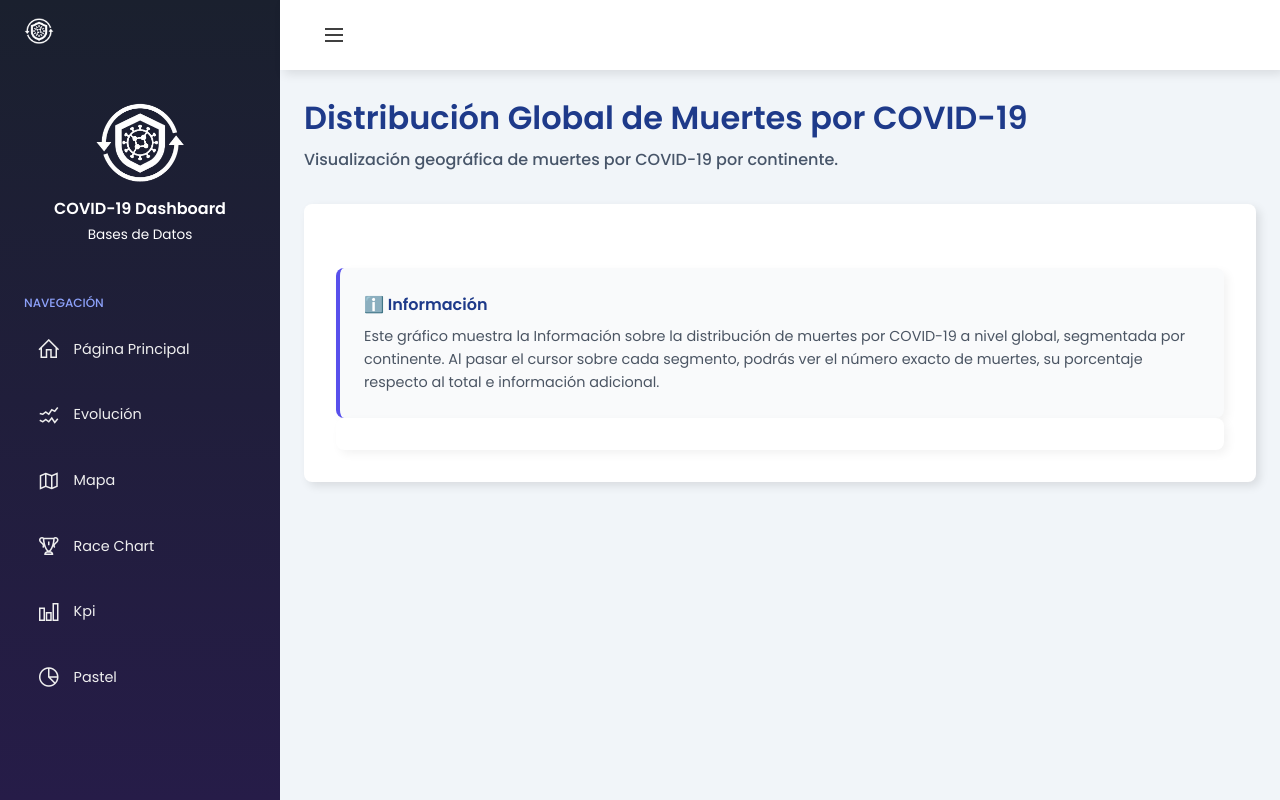
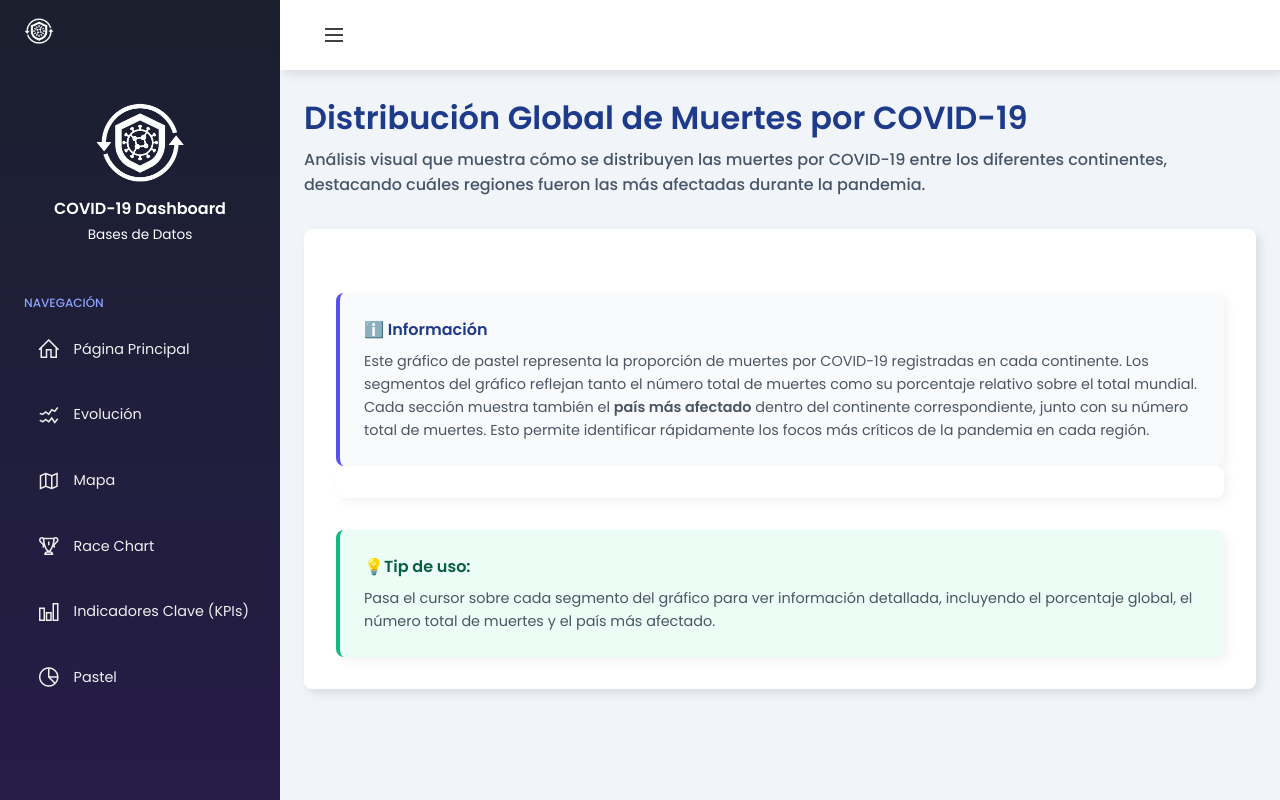
Before and after one commit to lymichh/CovidDashboardWebsite, a Flask app: template tutorialFlask/templates/pastel.html in a window 1280 px wide. Run offline with Flask 3, Linux system fonts and the light colour scheme; the template is opened without the code that fills it, so the values that code supplies are empty.

Commit message:
5Gráficas_Terminadas

```diff
--- a/tutorialFlask/app.py
+++ b/tutorialFlask/app.py
@@ -188,6 +188,41 @@ def figure_evolucion(df, pais):
 
 #------- QUERY 2: MAPA DE CALOR
 def figure_map(df, tipo='CasosPorMillon'):
+
+    country_mapping = {
+        'USA': 'United States of America',
+        'UK': 'United Kingdom',
+        'UAE': 'United Arab Emirates',
+        'S. Korea': 'South Korea',
+        'North Macedonia': 'Macedonia',
+        'Congo': 'Republic of the Congo',
+        'DRC': 'Democratic Republic of the Congo',
+        'Czechia': 'Czech Republic',
+        'CAR': 'Central African Republic',
+        'Bosnia and Herzegovina': 'Bosnia and Herz.',
+        'Dominican Republic': 'Dominican Rep.',
+        'Equatorial Guinea': 'Eq. Guinea',
+        'Timor-Leste': 'East Timor',
+        "Côte d'Ivoire": 'Ivory Coast',
+        'Eswatini': 'Swaziland',
+        'Faeroe Islands': 'Faroe Islands',
+        'Channel Islands': 'United Kingdom',
+        'Saint Kitts and Nevis': 'St. Kitts and Nevis',
+        'Saint Lucia': 'St. Lucia',
+        'Saint Vincent and the Grenadines': 'St. Vincent and the Gren.',
+        'Turks and Caicos': 'Turks and Caicos Is.',
+        'British Virgin Islands': 'British Virgin Is.',
+        'U.S. Virgin Islands': 'United States Virgin Islands',
+        'Sint Maarten': 'Sint Maarten',
+        'St. Barth': 'St-Barthélemy',
+        'Caribbean Netherlands': 'Netherlands',
+        'China': 'China'
+    }
+
+    df['Country_Mapped'] = df['Country_Region'].map(country_mapping).fillna(df['Country_Region'])
+
+
+
     # GeoJSON mundial (de Natural Earth, alojado en Plotly)
     df[tipo] = pd.to_numeric(df[tipo], errors='coerce')
 
@@ -195,24 +230,31 @@ def figure_map(df, tipo='CasosPorMillon'):
     with urllib.request.urlopen(url) as response:
         geojson = json.load(response)
 
+
     label = "Casos por millón de habitantes" if tipo == "CasosPorMillon" else "Tasa de mortalidad (%)"
     color_scale = 'Reds' if tipo == "CasosPorMillon" else 'Blues'
 
     fig = px.choropleth_mapbox(
         df,
         geojson=geojson,
-        locations='Country_Region',
+        locations='Country_Mapped',
         featureidkey='properties.name',  # Coincide con los nombres del campo Country_Region
         color=tipo,
         color_continuous_scale= color_scale,
-        range_color=(0, df[tipo].max()),
+        range_color=(0, df[tipo].quantile(0.98)),
         mapbox_style="carto-positron",
         zoom=1,
         center={"lat": 20, "lon": 0},
-        opacity=0.7,
+        opacity=0.8,
         labels={tipo: label},
-        title=f'Mapa de {label} por país'
+        title=f'Mapa de {label} por país',
+        hover_name='Country_Region',
+        hover_data={
+            'Country_Mapped': False,
+            tipo: ':.2f'
+        }
     )
+
 
     fig.update_layout(
         margin=dict(l=0, r=0, t=40, b=0),
@@ -377,47 +419,65 @@ def race_chart():
 
 @app.route('/kpi')
 def kpi_dashboard():
+    # QUERY 1: Datos históricos (últimas 20 fechas)
+    query_historico = """
+        SELECT TOP 20
+            Date,
+            SUM(Confirmed) as TotalConfirmados,
+            SUM(Deaths) as TotalMuertes,
+            SUM(Recovered) as TotalRecuperados,
+            SUM(Active) as TotalActivos
+        FROM dbo.day_wise
+        GROUP BY Date
+        ORDER BY Date DESC
+    """
+    df_historico = run_query(query_historico)
 
-    #Estadísticas globales actuales
+    # QUERY 2: Estadísticas globales ACTUALES
     query_global = """
         SELECT
-            SUM(Confirmed) as TotalConfirmados, SUM(Deaths) as TotalMuertes, SUM(Recovered) as TotalRecuperados, SUM(Active) as TotalActivos,
+            SUM(Confirmed) as TotalConfirmados,
+            SUM(Deaths) as TotalMuertes,
+            SUM(Recovered) as TotalRecuperados,
+            SUM(Active) as TotalActivos,
             COUNT(DISTINCT Country_Region) as PaisesAfectados
         FROM dbo.country_wise_latest
     """
     df_global = run_query(query_global)
 
-    #Tendencias semanales
+    # QUERY 3: Tendencias semanales ACTUALES (para velocidad de propagación)
     query_tendencias = """
         SELECT
-            SUM(_1_week_change) as CambioSemanal, SUM(Confirmed) as TotalActual, AVG(_1_week_increase) as PromedioAumentoSemanal
+            AVG(_1_week_increase) as PromedioAumentoSemanal
         FROM dbo.country_wise_latest
         WHERE _1_week_increase IS NOT NULL
     """
     df_tendencias = run_query(query_tendencias)
 
-    #Casos graves y testing
+    # QUERY 4: Casos graves y testing ACTUALES
     query_testing = """
         SELECT
-            SUM(Serious_Critical) as CasosGraves, SUM(ActiveCases) as CasosActivosTotal, AVG(Tests_1M_pop) as PromedioTestsPorMillon, SUM(TotalTests) as TestsTotales
+            SUM(Serious_Critical) as CasosGraves,
+            SUM(ActiveCases) as CasosActivosTotal,
+            AVG(Tests_1M_pop) as PromedioTestsPorMillon
         FROM dbo.worldometer_data
         WHERE Tests_1M_pop IS NOT NULL
     """
     df_testing = run_query(query_testing)
 
-    #Calculo de KPIs
+    # CALCULAR KPIs ACTUALES (ESTÁTICOS - no cambian con el slider)
     if not df_global.empty:
         total_confirmados = df_global['TotalConfirmados'].iloc[0]
         total_muertes = df_global['TotalMuertes'].iloc[0]
         total_recuperados = df_global['TotalRecuperados'].iloc[0]
-        total_activos = df_global['TotalActivos'].iloc[0]
         paises_afectados = df_global['PaisesAfectados'].iloc[0]
 
-        tasa_recuperacion = (total_recuperados / total_confirmados * 100) if total_confirmados > 0 else 0
+        # KPIs que SÍ cambian con el tiempo (históricos)
+        tasa_recuperacion_inicial = (total_recuperados / total_confirmados * 100) if total_confirmados > 0 else 0
+        tasa_mortalidad_inicial = (total_muertes / total_confirmados * 100) if total_confirmados > 0 else 0
 
-        tasa_mortalidad = (total_muertes / total_confirmados * 100) if total_confirmados > 0 else 0
-
-        velocidad_propagacion = df_tendencias['PromedioAumentoSemanal'].iloc[0] if not df_tendencias.empty else 0
+        # KPIs que NO cambian (estáticos, basados en datos actuales)
+        velocidad_propagacion = abs(df_tendencias['PromedioAumentoSemanal'].iloc[0]) if not df_tendencias.empty else 0
 
         casos_graves = df_testing['CasosGraves'].iloc[0] if not df_testing.empty else 0
         casos_activos_total = df_testing['CasosActivosTotal'].iloc[0] if not df_testing.empty else 1
@@ -426,16 +486,45 @@ def kpi_dashboard():
         tests_por_millon = df_testing['PromedioTestsPorMillon'].iloc[0] if not df_testing.empty else 0
 
     else:
-        # Valores por defecto si no hay datos
-        tasa_recuperacion = 0
-        tasa_mortalidad = 0
-        velocidad_propagacion = 0
-        carga_hospitalaria = 0
-        paises_afectados = 0
-        tests_por_millon = 0
-        total_confirmados = 0
-        total_muertes = 0
-        total_recuperados = 0
+        tasa_recuperacion_inicial = tasa_mortalidad_inicial = velocidad_propagacion = 0
+        carga_hospitalaria = paises_afectados = tests_por_millon = 0
+        total_confirmados = total_muertes = total_recuperados = casos_graves = 0
+
+    # CREAR FRAMES (solo para los 2 primeros gauges que cambian)
+    frames = []
+    slider_steps = []
+
+    if not df_historico.empty:
+        df_historico_sorted = df_historico.sort_values('Date')
+
+        for idx, row in df_historico_sorted.iterrows():
+            fecha = row['Date'].strftime('%d/%m/%Y')
+            confirmados = row['TotalConfirmados']
+            muertes = row['TotalMuertes']
+            recuperados = row['TotalRecuperados']
+
+            tasa_rec = (recuperados / confirmados * 100) if confirmados > 0 else 0
+            tasa_mort = (muertes / confirmados * 100) if confirmados > 0 else 0
+
+            # Frame solo actualiza los 2 primeros gauges (índices 0 y 1)
+            frame = go.Frame(
+                data=[
+                    go.Indicator(value=tasa_rec),  # Gauge 1: Recuperación
+                    go.Indicator(value=tasa_mort), # Gauge 2: Mortalidad
+                ],
+                name=fecha,
+                traces=[0, 1]  # Solo actualiza los traces 0 y 1
+            )
+            frames.append(frame)
+
+            slider_steps.append({
+                'args': [[fecha], {'frame': {'duration': 300, 'redraw': True}, 'mode': 'immediate'}],
+                'label': fecha,
+                'method': 'animate'
+            })
+
+    # CREAR FIGURA CON 6 GAUGES (2x3 grid)
+    from plotly.subplots import make_subplots
 
     fig = make_subplots(
         rows=2, cols=3,
@@ -444,32 +533,28 @@ def kpi_dashboard():
             [{'type': 'indicator'}, {'type': 'indicator'}, {'type': 'indicator'}]
         ],
         subplot_titles=(
-            '🎯 Tasa de Recuperación',
-            '☠️ Tasa de Mortalidad',
-            '📈 Velocidad de Propagación',
+            '🎯 Tasa de Recuperación (ANIMADO)',
+            '☠️ Tasa de Mortalidad (ANIMADO)',
+            '📈 Velocidad Semanal Propagación',
             '🏥 Carga Hospitalaria',
             '🌍 Países Afectados',
             '🧪 Tests por Millón'
         ),
-        vertical_spacing=0.3,
-        horizontal_spacing=0.15
+        vertical_spacing=0.25,
+        horizontal_spacing=0.12
     )
 
-    # GAUGE 1: TASA DE RECUPERACIÓN (SIN DELTA CONFUSO)
-
+    # GAUGE 1: RECUPERACIÓN (ANIMADO)
     fig.add_trace(go.Indicator(
         mode="gauge+number",
-        value=tasa_recuperacion,
-        title={
-            'text': f"<b>Recuperación Global</b><br><span style='font-size:12px; color:gray'>{total_recuperados:,.0f} de {total_confirmados:,.0f} casos</span>",
-            'font': {'size': 14}
-        },
-        number={'suffix': "%", 'font': {'size': 42, 'color': '#059669'}},
+        value=tasa_recuperacion_inicial,
+        title={'text': f"<b>{total_recuperados:,.0f} recuperados</b>", 'font': {'size': 12}},
+        number={'suffix': "%", 'font': {'size': 40, 'color': '#059669'}},
         gauge={
-            'axis': {'range': [0, 100], 'tickwidth': 2, 'tickcolor': "lightgray", 'ticksuffix': '%'},
-            'bar': {'color': "#059669", 'thickness': 0.8},
+            'axis': {'range': [0, 100], 'ticksuffix': '%'},
+            'bar': {'color': "#059669", 'thickness': 0.75},
             'bgcolor': "white",
-            'borderwidth': 3,
+            'borderwidth': 2,
             'bordercolor': "#e5e7eb",
             'steps': [
                 {'range': [0, 50], 'color': '#fee2e2'},
@@ -477,28 +562,24 @@ def kpi_dashboard():
                 {'range': [75, 100], 'color': '#d1fae5'}
             ],
             'threshold': {
-                'line': {'color': "#10b981", 'width': 5},
-                'thickness': 0.8,
-                'value': tasa_recuperacion
+                'line': {'color': "#10b981", 'width': 4},
+                'thickness': 0.75,
+                'value': tasa_recuperacion_inicial
             }
         }
     ), row=1, col=1)
 
-    #GAUGE 2: TASA DE MORTALIDAD
-
+    # GAUGE 2: MORTALIDAD (ANIMADO)
     fig.add_trace(go.Indicator(
         mode="gauge+number",
-        value=tasa_mortalidad,
-        title={
-            'text': f"<b>Mortalidad Global</b><br><span style='font-size:12px; color:gray'>{total_muertes:,.0f} fallecidos</span>",
-            'font': {'size': 14}
-        },
-        number={'suffix': "%", 'font': {'size': 42, 'color': '#dc2626'}},
+        value=tasa_mortalidad_inicial,
+        title={'text': f"<b>{total_muertes:,.0f} fallecidos</b>", 'font': {'size': 12}},
+        number={'suffix': "%", 'font': {'size': 40, 'color': '#dc2626'}},
         gauge={
-            'axis': {'range': [0, 10], 'tickwidth': 2, 'tickcolor': "lightgray", 'ticksuffix': '%'},
-            'bar': {'color': "#dc2626", 'thickness': 0.8},
+            'axis': {'range': [0, 10], 'ticksuffix': '%'},
+            'bar': {'color': "#dc2626", 'thickness': 0.75},
             'bgcolor': "white",
-            'borderwidth': 3,
+            'borderwidth': 2,
             'bordercolor': "#e5e7eb",
             'steps': [
                 {'range': [0, 2], 'color': '#d1fae5'},
@@ -506,28 +587,24 @@ def kpi_dashboard():
                 {'range': [5, 10], 'color': '#fee2e2'}
             ],
             'threshold': {
-                'line': {'color': "#ef4444", 'width': 5},
-                'thickness': 0.8,
-                'value': tasa_mortalidad
+                'line': {'color': "#ef4444", 'width': 4},
+                'thickness': 0.75,
+                'value': tasa_mortalidad_inicial
             }
         }
     ), row=1, col=2)
 
-    #GAUGE 3: VELOCIDAD DE PROPAGACIÓN
-
+    # GAUGE 3: VELOCIDAD (ESTÁTICO)
     fig.add_trace(go.Indicator(
         mode="gauge+number",
-        value=abs(velocidad_propagacion),
-        title={
-            'text': "<b>Aumento Semanal</b><br><span style='font-size:12px; color:gray'>Promedio global</span>",
-            'font': {'size': 14}
-        },
-        number={'suffix': "%", 'font': {'size': 42, 'color': '#f59e0b'}},
+        value=velocidad_propagacion,
+        title={'text': "<b>Promedio actual</b>", 'font': {'size': 12}},
+        number={'suffix': "%", 'font': {'size': 40, 'color': '#f59e0b'}},
         gauge={
-            'axis': {'range': [0, 50], 'tickwidth': 2, 'tickcolor': "lightgray", 'ticksuffix': '%'},
-            'bar': {'color': "#f59e0b", 'thickness': 0.8},
+            'axis': {'range': [0, 50], 'ticksuffix': '%'},
+            'bar': {'color': "#f59e0b", 'thickness': 0.75},
             'bgcolor': "white",
-            'borderwidth': 3,
+            'borderwidth': 2,
             'bordercolor': "#e5e7eb",
             'steps': [
                 {'range': [0, 5], 'color': '#d1fae5'},
@@ -535,28 +612,24 @@ def kpi_dashboard():
                 {'range': [15, 50], 'color': '#fee2e2'}
             ],
             'threshold': {
-                'line': {'color': "#f97316", 'width': 5},
-                'thickness': 0.8,
-                'value': abs(velocidad_propagacion)
+                'line': {'color': "#f97316", 'width': 4},
+                'thickness': 0.75,
+                'value': velocidad_propagacion
             }
         }
     ), row=1, col=3)
 
-    #GAUGE 4: CARGA HOSPITALARIA
-
+    # GAUGE 4: CARGA HOSPITALARIA (ESTÁTICO)
     fig.add_trace(go.Indicator(
         mode="gauge+number",
         value=carga_hospitalaria,
-        title={
-            'text': f"<b>Casos Graves / Activos</b><br><span style='font-size:12px; color:gray'>{casos_graves:,.0f} graves de {casos_activos_total:,.0f}</span>",
-            'font': {'size': 14}
-        },
-        number={'suffix': "%", 'font': {'size': 42, 'color': '#8b5cf6'}},
+        title={'text': f"<b>{casos_graves:,.0f} casos graves</b>", 'font': {'size': 12}},
+        number={'suffix': "%", 'font': {'size': 40, 'color': '#8b5cf6'}},
         gauge={
-            'axis': {'range': [0, 100], 'tickwidth': 2, 'tickcolor': "lightgray", 'ticksuffix': '%'},
-            'bar': {'color': "#8b5cf6", 'thickness': 0.8},
+            'axis': {'range': [0, 100], 'ticksuffix': '%'},
+            'bar': {'color': "#8b5cf6", 'thickness': 0.75},
             'bgcolor': "white",
-            'borderwidth': 3,
+            'borderwidth': 2,
             'bordercolor': "#e5e7eb",
             'steps': [
                 {'range': [0, 30], 'color': '#d1fae5'},
@@ -564,121 +637,106 @@ def kpi_dashboard():
                 {'range': [60, 100], 'color': '#fee2e2'}
             ],
             'threshold': {
-                'line': {'color': "#a855f7", 'width': 5},
-                'thickness': 0.8,
+                'line': {'color': "#a855f7", 'width': 4},
+                'thickness': 0.75,
                 'value': carga_hospitalaria
             }
         }
     ), row=2, col=1)
 
-    # GAUGE 5: PAÍSES AFECTADOS
-
+    # GAUGE 5: PAÍSES (ESTÁTICO)
     fig.add_trace(go.Indicator(
         mode="number",
         value=paises_afectados,
-        title={
-            'text': "<b>Expansión Global</b><br><span style='font-size:12px; color:gray'>Países con casos confirmados</span>",
-            'font': {'size': 14}
-        },
+        title={'text': "<b>Expansión global</b>", 'font': {'size': 12}},
         number={
-            'font': {'size': 70, 'color': '#1e40af', 'family': 'Arial Black'},
+            'font': {'size': 60, 'color': '#1e40af', 'family': 'Arial Black'},
             'suffix': ' países'
         },
         domain={'x': [0, 1], 'y': [0.2, 0.8]}
     ), row=2, col=2)
 
-    #GAUGE 6: TESTS POR MILLÓN
-
+    # GAUGE 6: TESTS (ESTÁTICO)
     fig.add_trace(go.Indicator(
         mode="gauge+number",
         value=tests_por_millon,
-        title={
-            'text': "<b>Capacidad de Testeo</b><br><span style='font-size:12px; color:gray'>Promedio mundial</span>",
-            'font': {'size': 14}
-        },
+        title={'text': "<b>Promedio mundial</b>", 'font': {'size': 12}},
+        # Quitamos suffix con <br> y cualquier HTML problemático
         number={
-            'font': {'size': 32, 'color': '#0891b2'},
-            'suffix': "<br>tests/1M",
+            'font': {'size': 36, 'color': '#0891b2', 'family': 'Inter'},
             'valueformat': ',.0f'
         },
         gauge={
             'axis': {
                 'range': [0, 300000],
-                'tickwidth': 2,
-                'tickcolor': "lightgray",
                 'tickformat': ',.0f',
-                'ticksuffix': 'k',
-                'tickvals': [0, 50000, 100000, 150000, 200000, 250000, 300000]
+                'tickvals': [0, 100000, 200000, 300000]
             },
-            'bar': {'color': "#0891b2", 'thickness': 0.8},
+            'bar': {'color': "#0891b2", 'thickness': 0.75},
             'bgcolor': "white",
-            'borderwidth': 3,
+            'borderwidth': 2,
             'bordercolor': "#e5e7eb",
             'steps': [
-                {'range': [0, 50000], 'color': '#fee2e2'},
-                {'range': [50000, 150000], 'color': '#fef3c7'},
-                {'range': [150000, 300000], 'color': '#d1fae5'}
+                {'range': [0, 100000], 'color': '#fee2e2'},
+                {'range': [100000, 200000], 'color': '#fef3c7'},
+                {'range': [200000, 300000], 'color': '#d1fae5'}
             ],
             'threshold': {
-                'line': {'color': "#06b6d4", 'width': 5},
-                'thickness': 0.8,
+                'line': {'color': "#06b6d4", 'width': 4},
+                'thickness': 0.75,
                 'value': tests_por_millon
             }
-        }
+        },
+        # Domain fijado para la celda (coincide con la tercera columna, fila 2)
+        domain={'x': [0.66, 1.0], 'y': [0.00, 0.45]}
     ), row=2, col=3)
 
-
-    #LAYOUT GENERAL
-    fig.update_layout(
-        title=dict(
-            x=0.5,
-            xanchor='center',
-            font=dict(size=32, color='#1e3a8a', family='Inter, Arial')
-        ),
-        paper_bgcolor='#f8fafc',
-        plot_bgcolor='#f8fafc',
-        height=900,
-        margin=dict(t=140, b=80, l=80, r=80),
-        font=dict(family='Inter, Arial', size=13, color='#334155')
+    # Annotation fija para la etiqueta "tests / 1M"
+    fig.add_annotation(
+        x=0.9,   # centrado aproximadamente sobre la tercera columna
+        y=0.14,   # dentro de la segunda fila (ajusta +/- si quieres moverlo)
+        xref='paper', yref='paper',
+        text="<b>tests / 1M</b>",
+        showarrow=False,
+        font={'size': 12, 'color': '#0891b2', 'family': 'Inter'},
+        align='center',
+        bgcolor='rgba(255,255,255,0.0)'
     )
 
-    # Convertir a HTML
-    graph_html = pio.to_html(fig, full_html=False, config={
-        'displayModeBar': True,
-        'displaylogo': False,
-        'toImageButtonOptions': {
-            'format': 'png',
-            'filename': 'covid_kpi_dashboard',
-            'height': 1000,
-            'width': 1600,
-            'scale': 2
-        },
-        'modeBarButtonsToRemove': ['lasso2d', 'select2d']
-    })
+    fig.frames = frames
+    fig.update_layout(
+        autosize=True,
+        paper_bgcolor='#f8fafc',
+        height=750,
+        margin=dict(t=100, b=100, l=60, r=60),
+        font=dict(family='Inter, Arial', size=12),
 
-    # 🎭 AGREGAR ANIMACIÓN CSS AL HTML
-    graph_html = f"""
-    <style>
-        .plotly-graph-div {{
-            animation: fadeIn 0.8s ease-in;
-        }}
-        @keyframes fadeIn {{
-            from {{ opacity: 0; transform: translateY(20px); }}
-            to {{ opacity: 1; transform: translateY(0); }}
-        }}
-        .gtitle {{ font-weight: 700 !important; }}
-    </style>
-    {graph_html}
-    """
+
+        # Slider
+        sliders=[{
+            'y': 0, 'x': 0.15, 'len': 0.7,
+            'currentvalue': {
+                'prefix': '📅 Fecha: ',
+                'font': {'size': 14, 'color': '#1e40af'}
+            },
+            'steps': slider_steps,
+        }]
+    )
+
+
+
+    graph_html = pio.to_html(
+        fig,
+        full_html=False,
+        include_plotlyjs='cdn',
+        config={'responsive': True, 'displayModeBar': False}
+    )
+
+
 
     return render_template('kpi.html',
-                         graph_html=graph_html,
-                         titulo="Dashboard de Indicadores Clave",
-                         tipo_grafico="kpi",
-                         total_confirmados=f"{total_confirmados:,.0f}",
-                         total_muertes=f"{total_muertes:,.0f}",
-                         total_recuperados=f"{total_recuperados:,.0f}",
-                         paises_afectados=paises_afectados)
+                         graph_html=graph_html)
+
 
 #------- FIN QUERY 4
 
@@ -746,8 +804,8 @@ def muerte_continente():
         )
         hover_texts.append(hover_text)
 
-    # Colores
-    colores = ['#065f46', '#047857', '#059669', '#10b981', '#34d399', '#6ee7b7']
+    # Paleta en tonos azules (de oscuro a claro)
+    colores = ['#0D3B66', '#1E6091', '#2A6F97', '#468FAF', '#61A5C2', '#89C2D9']
 
     # Crear figura
     fig = go.Figure(data=[
@@ -803,7 +861,8 @@ def muerte_continente():
                 x=0.5, y=0.5,
                 showarrow=False,
                 font=dict(color='#065f46', family='Inter'),
-                align='center'
+                align='center',
+                name='centerLabel'
             )
         ],
         paper_bgcolor='rgba(240,253,244,0.3)',
@@ -828,9 +887,7 @@ def muerte_continente():
     })
 
     return render_template('pastel.html',
-                        graph_html=graph_html,
-                        titulo="Distribución de Muertes por Continente",
-                        tipo_grafico="pastel")
+                        graph_html=graph_html)
 
 #------ FIN QUERY 5
 
--- a/tutorialFlask/templates/index.html
+++ b/tutorialFlask/templates/index.html
@@ -58,7 +58,7 @@
                     <li>
                         <a href="/kpi">
                             <span class="las la-chart-bar"></span>
-                            Kpi
+                            Indicadores Clave (KPIs)
                         </a>
                     </li>
                     <li>
--- a/tutorialFlask/templates/pastel.html
+++ b/tutorialFlask/templates/pastel.html
@@ -4,7 +4,10 @@
 <div class="page-header">
     <div>
         <h1>Distribución Global de Muertes por COVID-19</h1>
-        <small>Visualización geográfica de muertes por COVID-19 por continente.</small>
+        <small>
+            Análisis visual que muestra cómo se distribuyen las muertes por COVID-19 entre los diferentes continentes,
+            destacando cuáles regiones fueron las más afectadas durante la pandemia.
+        </small>
     </div>
 </div>
 
@@ -13,14 +16,30 @@
     <div class="info-box">
         <h3>ℹ️ Información</h3>
         <p>
-            Este gráfico muestra la Información sobre la distribución de muertes por COVID-19 a nivel global, segmentada por continente.
-            Al pasar el cursor sobre cada segmento, podrás ver el número exacto de muertes, su porcentaje respecto al total e información adicional.
+            Este gráfico de pastel representa la proporción de muertes por COVID-19 registradas en cada continente.
+            Los segmentos del gráfico reflejan tanto el número total de muertes como su porcentaje relativo sobre el total mundial.
+        </p>
+        <p>
+            Cada sección muestra también el <b>país más afectado</b> dentro del continente correspondiente, junto con su número total de muertes.
+            Esto permite identificar rápidamente los focos más críticos de la pandemia en cada región.
         </p>
     </div>
 
- <!-- Contenedor del gráfico: aquí se inserta directamente graph_html generado por el backend -->
+    <!-- Contenedor del gráfico -->
     <div id="chart-container">
         {{ graph_html|safe }}
     </div>
+
+    <div class="info-box green">
+        <h3>💡Tip de uso:</h3>
+        <p>
+            Pasa el cursor sobre cada segmento del gráfico para ver información detallada,
+            incluyendo el porcentaje global, el número total de muertes y el país más afectado.
+        </p>
+    </div>
+
+</div>
+
+
 </div>
 {% endblock %}
```
Also changed, not shown: tutorialFlask/templates/kpi.html (+16 -6 lines), tutorialFlask/templates/mapa.html (+23 -13 lines).
